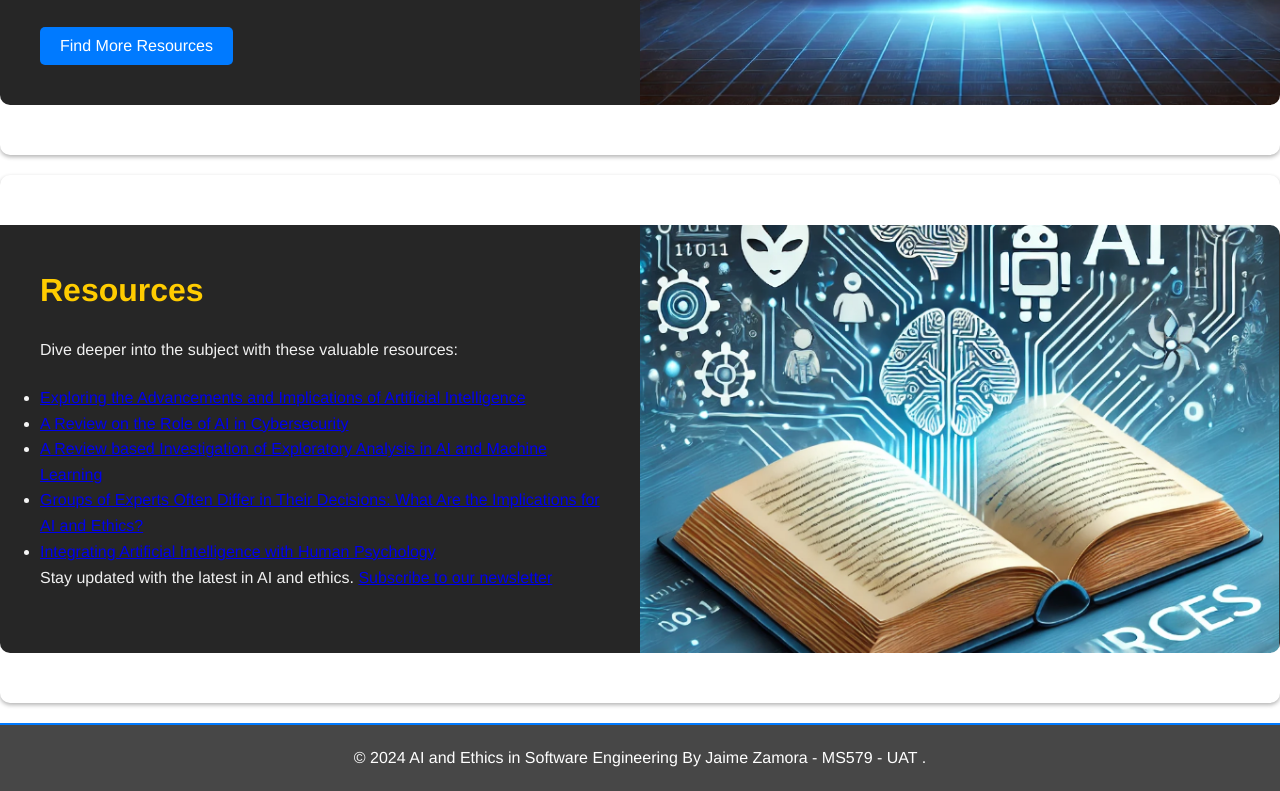
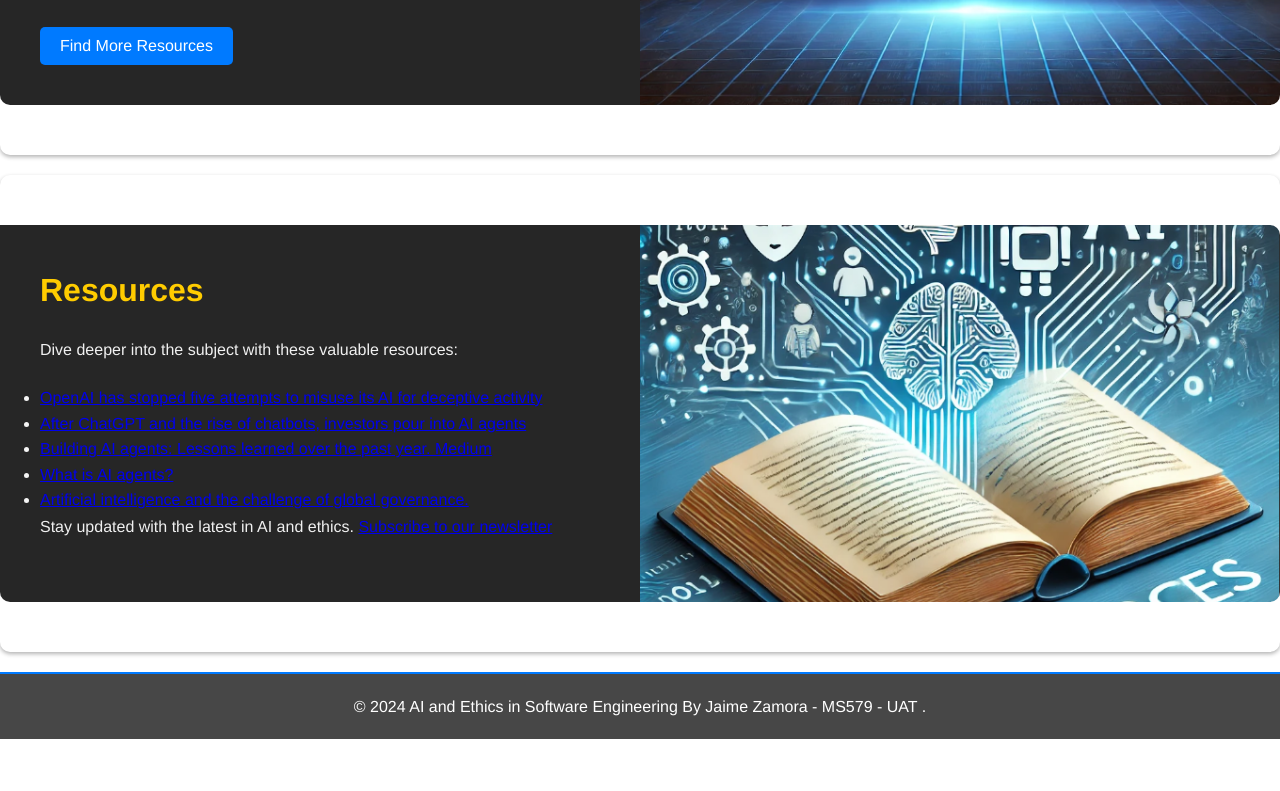
Before and after one commit to mrjzamora/Ethical-implications-of-AI-and-Machine-Learning-in-Applications---MS579--Final-Project, a plain HTML site: page index.html in a window 1280 px wide. Shown: the part 2241-3032 px from the top of the page. After the commit the page ends 2980 px from the top, so only its background shows below. Drawn offline with Linux system fonts and the light colour scheme.

Commit message:
Update index.html
needed to update links

```diff
--- a/index.html
+++ b/index.html
@@ -139,11 +139,11 @@
                 <h2>Resources</h2>
                 <p>Dive deeper into the subject with these valuable resources:</p>
                 <ul class="resource-links">
-                    <li><a href="https://www.ijsrem.com/" target="_blank">Exploring the Advancements and Implications of Artificial Intelligence</a></li>
-                    <li><a href="https://www.ijiert.org/" target="_blank">A Review on the Role of AI in Cybersecurity</a></li>
-                    <li><a href="https://www.ijritcc.org/" target="_blank">A Review based Investigation of Exploratory Analysis in AI and Machine Learning</a></li>
-                    <li><a href="https://ai-magazine.org/" target="_blank">Groups of Experts Often Differ in Their Decisions: What Are the Implications for AI and Ethics?</a></li>
-                    <li><a href="https://www.ijsrem.com/" target="_blank">Integrating Artificial Intelligence with Human Psychology</a></li>
+                    <li><a href="https://www.reuters.com/technology/cybersecurity/openai-has-stopped-five-attempts-misuse-its-ai-deceptive-activity-2024-05-30/" target="_blank">OpenAI has stopped five attempts to misuse its AI for deceptive activity</a></li>
+                    <li><a href="https://www.cnbc.com/2024/06/07/after-chatgpt-and-the-rise-of-chatbots-investors-pour-into-ai-agents.html" target="_blank">After ChatGPT and the rise of chatbots, investors pour into AI agents</a></li>
+                    <li><a href="https://medium.com/@cpdough/building-ai-agents-lessons-learned-over-the-past-year-41dc4725d8e5" target="_blank">Building AI agents: Lessons learned over the past year. Medium</a></li>
+                    <li><a href="https://aws.amazon.com/what-is/ai-agents/" target="_blank">What is AI agents? </a></li>
+                    <li><a href="https://www.chathamhouse.org/2024/06/artificial-intelligence-and-challenge-global-governance/08-ethics-framework-ai-generated" target="_blank">Artificial intelligence and the challenge of global governance.</a></li>
                 </ul>
                 <p>Stay updated with the latest in AI and ethics. <a href="#">Subscribe to our newsletter</a></p>
             </div>
```
